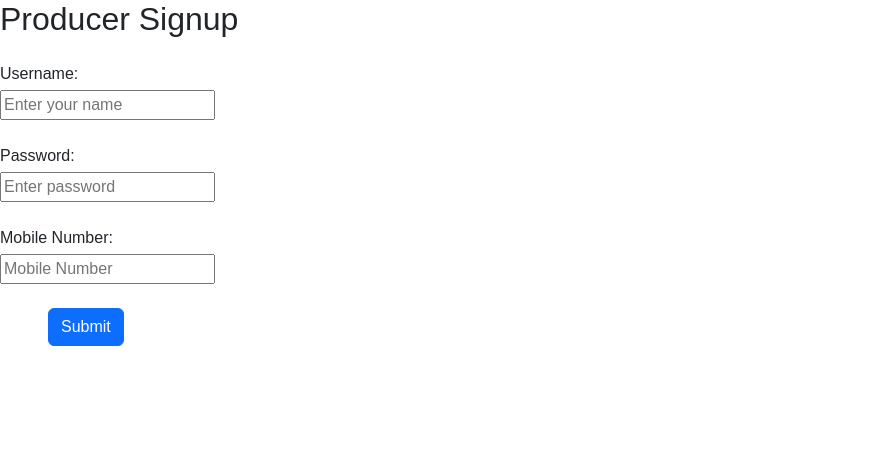
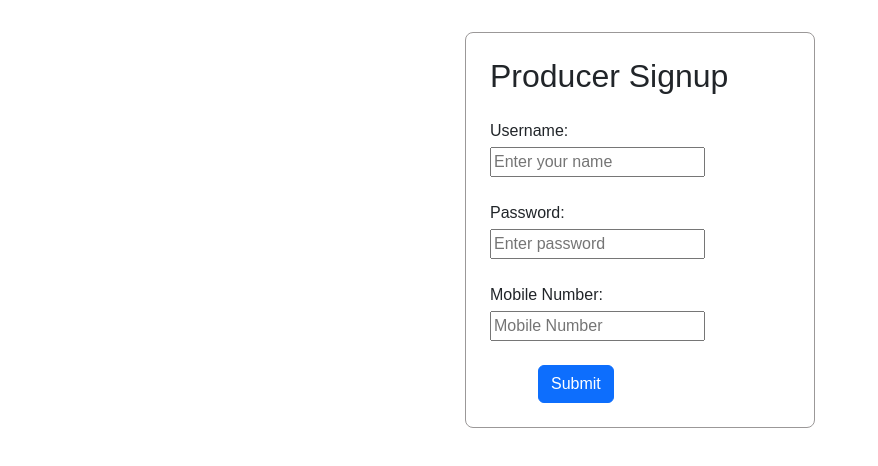
Before and after one commit to Pravallika8143/BookMyShowApp, a React (Vite) app: page /producerSignup in a window 1280 px wide. Shown: the top 466 px of the page, without its empty margins (0-878 px from the left). Built offline with nearby package versions, Linux system fonts and the light colour scheme.

Commit message:
producersignup

```diff
--- a/src/assets/features/movies/ProducerSignup.jsx
+++ b/src/assets/features/movies/ProducerSignup.jsx
@@ -11,7 +11,7 @@ function ProducerSignup() {
         }
     })
   return (
-    <div>
+    <div style={{ maxWidth: 350,margin: "2rem auto", padding:24, border:"1px solid #9b9898ff",borderRadius: 8}}>
         <h2 className='mb-4'>Producer Signup</h2>
         <form onSubmit={producerForm.handleSubmit}>
         <label className='mb-1 '>Username:</label><br/>
```
